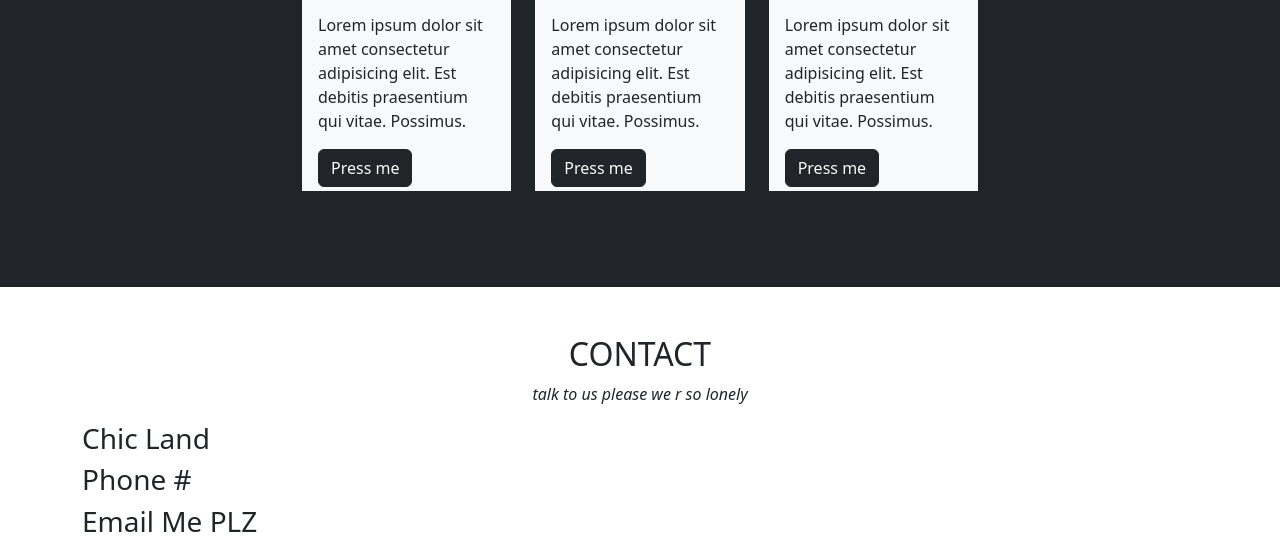
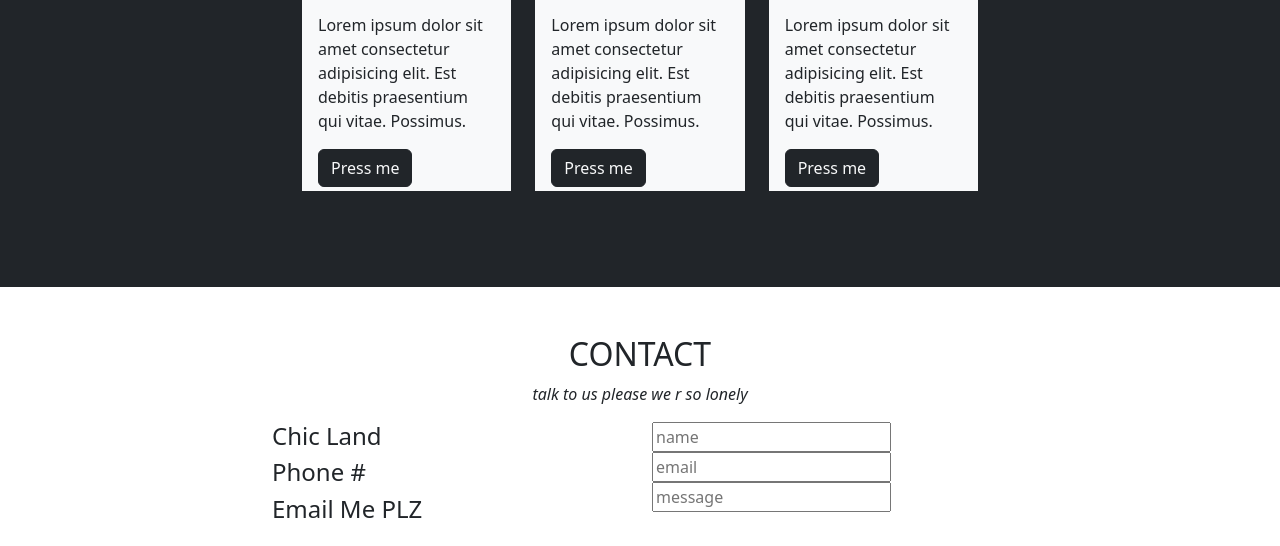
Before and after one commit to ItsBup/BandClone, a plain HTML site: page index.html in a window 1280 px wide. Shown: the part 2133-2679 px from the top of the page. Drawn offline with nearby package versions, Linux system fonts and the light colour scheme.

Commit message:
form hell

```diff
--- a/index.html
+++ b/index.html
@@ -86,13 +86,17 @@
     <footer class="container">
         <h2 class="text-center pt-5">CONTACT</h2>
         <p class="text-center fst-italic">talk to us please we r so lonely</p>
-        <section class="row">
-            <span>
-                <h3>Chic Land</h3>
-                <h3>Phone #</h3>
-                <h3>Email Me PLZ</h3>
+        <section class="row justify-content-center">
+            <span class="col-4">
+                <h4>Chic Land</h3>
+                <h4>Phone #</h3>
+                <h4>Email Me PLZ</h3>
             </span>
-            <form action=""></form>
+            <form class="col-4">
+                <input type="text" placeholder="name" required name="Name">
+                <input type="text" placeholder="email" required name="Email">
+                <input type="text" placeholder="message" required name="Message">
+            </form>
         </section>
     </footer>
 </body>
```
